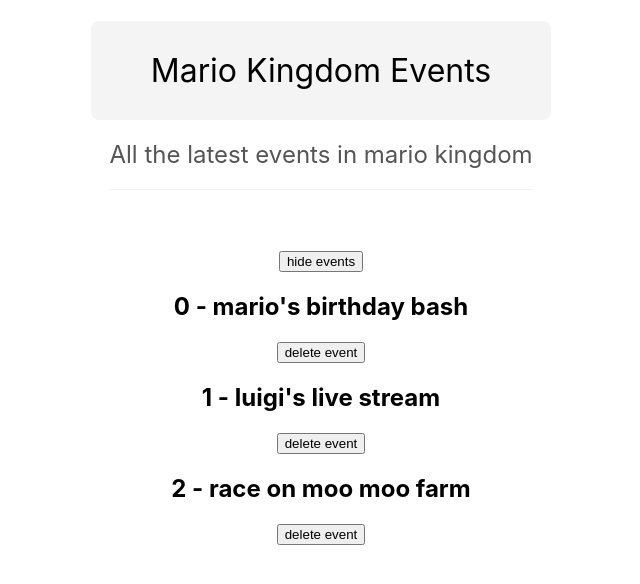
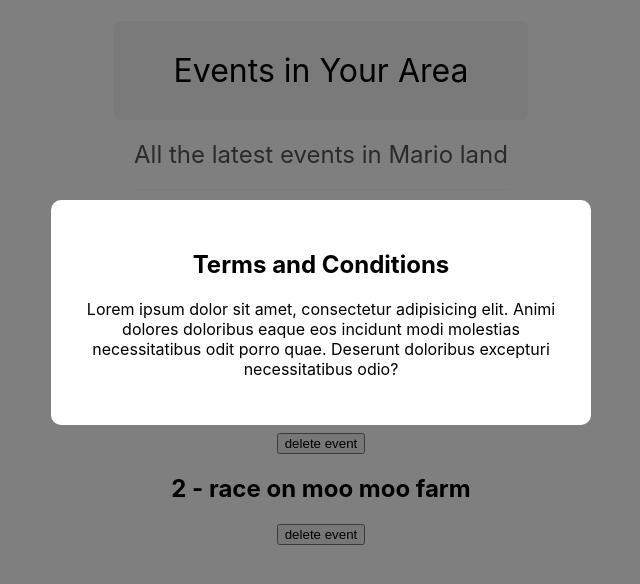
Before and after one commit to macandiphone/my-second-react-app, a React (Create React App) app: page / in a window 1280 px wide. Shown: the top 584 px of the page, without its empty margins (319-959 px from the left). Built offline with nearby package versions, Linux system fonts and the light colour scheme.

Commit message:
Children Prop.

```diff
--- a/src/App.js
+++ b/src/App.js
@@ -1,6 +1,7 @@
 import './App.css';
-import { useState } from 'react';
+import React, { useState } from 'react';
 import Title from './components/Title';
+import Modal from './components/Modal';
 
 function App() {
   const [showEvents, setShowEvents] = useState(true);
@@ -15,15 +16,18 @@
   const handleClick = id => {
     setEvents(prevEvents => {
       return prevEvents.filter(event => {
-        return id !== event.id;
+        return event.id;
       });
     });
     console.log(id);
   };
 
+  const subtitle = 'All the latest events in Mario land';
+
   return (
     <div className="App">
-      <Title />
+      <Title title="Events in Your Area" subtitle={subtitle} />
+
       {showEvents && (
         <div>
           <button onClick={() => setShowEvents(false)}>hide events</button>
@@ -36,13 +40,22 @@
       )}
       {showEvents &&
         events.map((event, index) => (
-          <div key={event.id}>
+          <React.Fragment key={event.id}>
             <h2>
               {index} - {event.title}
             </h2>
             <button onClick={() => handleClick(event.id)}>delete event</button>
-          </div>
+          </React.Fragment>
         ))}
+
+      <Modal>
+        <h2>Terms and Conditions</h2>
+        <p>
+          Lorem ipsum dolor sit amet, consectetur adipisicing elit. Animi
+          dolores doloribus eaque eos incidunt modi molestias necessitatibus
+          odit porro quae. Deserunt doloribus excepturi necessitatibus odio?
+        </p>
+      </Modal>
     </div>
   );
 }
--- /dev/null
+++ b/src/components/Modal.css
@@ -0,0 +1,16 @@
+.modal-backdrop {
+  position: fixed;
+  top: 0;
+  left: 0;
+  width: 100%;
+  height: 100%;
+  background: rgba(0, 0, 0, 0.5);
+}
+
+.modal {
+  padding: 30px;
+  max-width: 480px;
+  margin: 200px auto;
+  background: #fff;
+  border-radius: 10px;
+}
--- /dev/null
+++ b/src/components/Modal.js
@@ -0,0 +1,11 @@
+import './Modal.css';
+
+function Modal({ children }) {
+  return (
+    <div className="modal-backdrop">
+      <div className="modal">{children}</div>
+    </div>
+  );
+}
+
+export default Modal;
--- a/src/components/Title.js
+++ b/src/components/Title.js
@@ -1,9 +1,11 @@
-export default function Title() {
+function Title({ title, subtitle }) {
   return (
-    <div>
-      <h1 className="title">Mario Kingdom Events</h1>
+    <>
+      <h1 className="title">{title}</h1>
       <br />
-      <h2 className="subtitle">All the latest events in mario kingdom</h2>
-    </div>
+      <h2 className="subtitle">{subtitle}</h2>
+    </>
   );
 }
+
+export default Title;
```
